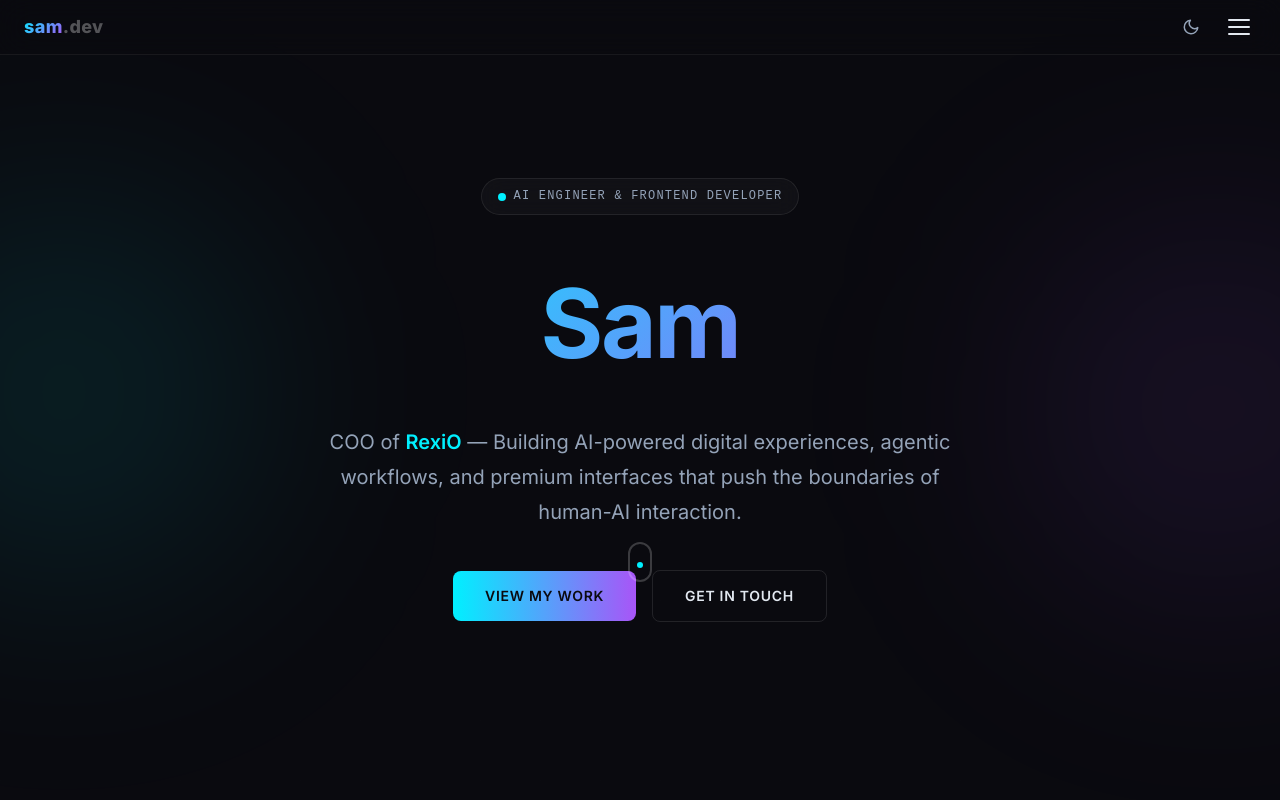
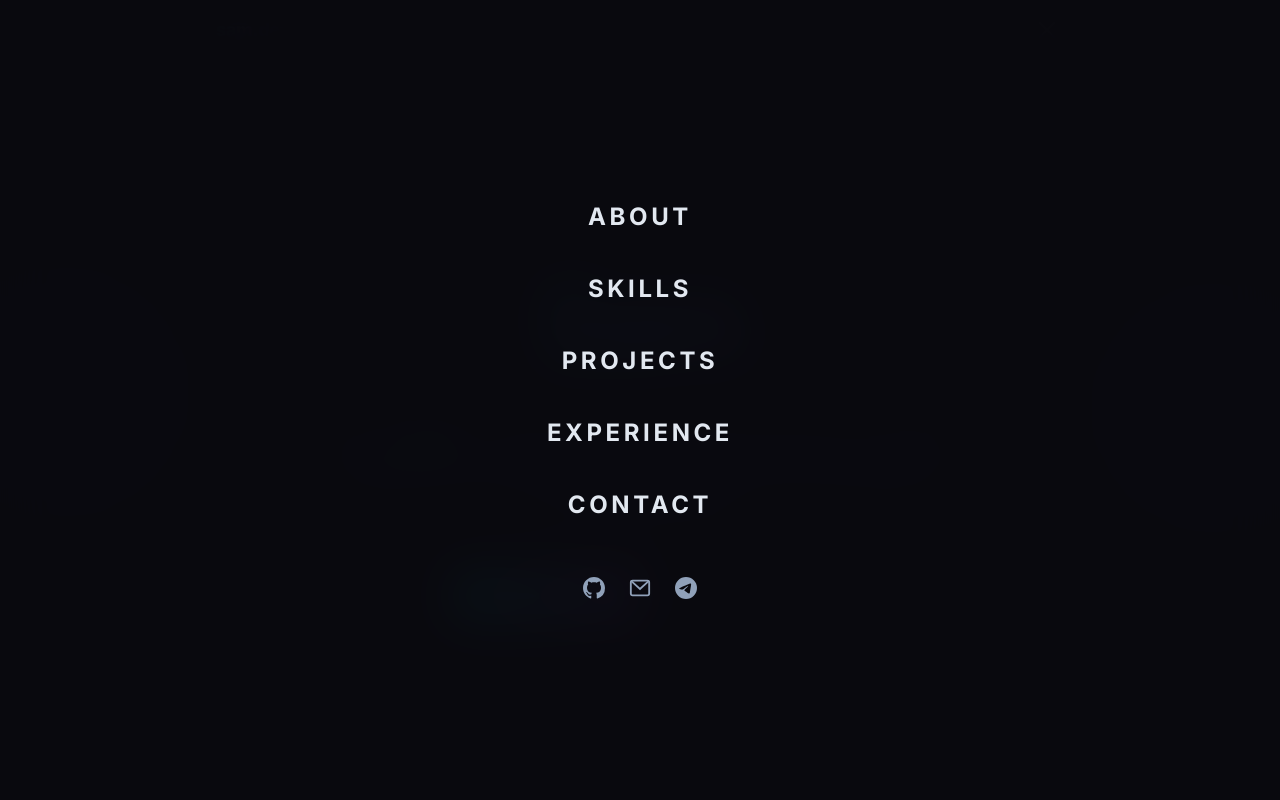
Before and after one commit to samthe-dev/myportfolio, a Next.js app: page / in a window 1280 px wide. Both pictures are taken after a click on the button "Toggle menu". Shown: the top 800 px of the page. Built offline with nearby package versions, Linux system fonts and the light colour scheme.

Commit message:
fix: navbar rewrite — removed dark mode toggle, Tailwind classes, max-w-4xl matching content, body scroll lock

```diff
--- a/src/components/Navbar.tsx
+++ b/src/components/Navbar.tsx
@@ -24,98 +24,60 @@ export default function Navbar() {
     return () => window.removeEventListener("scroll", handleScroll);
   }, []);
 
+  // Lock body scroll when mobile menu is open
+  useEffect(() => {
+    if (mobileOpen) {
+      document.body.style.overflow = "hidden";
+    } else {
+      document.body.style.overflow = "";
+    }
+    return () => { document.body.style.overflow = ""; };
+  }, [mobileOpen]);
+
   if (!mounted) return null;
 
   return (
     <>
-      {/* Navbar Container — full width, flex, space-between */}
-      <header
+      {/* ===== NAVBAR CONTAINER ===== */}
+      <header className="fixed top-0 left-0 right-0 z-50 w-full border-b border-white/[0.06] transition-all duration-300"
         style={{
-          position: "fixed", top: 0, left: 0, right: 0, zIndex: 50,
-          width: "100%", boxSizing: "border-box",
           background: scrolled ? "rgba(10,10,15,0.85)" : "rgba(10,10,15,0.6)",
           backdropFilter: "blur(16px)",
-          borderBottom: "1px solid rgba(255,255,255,0.06)",
-          transition: "all 0.3s ease",
         }}
       >
-        <div
-          style={{
-            width: "100%", margin: "0 auto",
-            display: "flex", alignItems: "center", justifyContent: "space-between",
-            padding: "0.75rem 1.5rem",
-            boxSizing: "border-box",
-          }}
-        >
+        <div className="w-full max-w-4xl mx-auto flex items-center justify-between px-6 py-4">
           {/* Left: Logo */}
-          <a href="#" style={{
-            fontSize: "1.125rem", fontWeight: 800, letterSpacing: "0.02em",
-            textDecoration: "none", flexShrink: 0,
-          }}>
-            <span style={{
-              background: "linear-gradient(135deg, #00f0ff, #a855f7)",
-              WebkitBackgroundClip: "text", WebkitTextFillColor: "transparent",
-              backgroundClip: "text",
-            }}>sam</span>
-            <span style={{ color: "rgba(255,255,255,0.3)" }}>.dev</span>
+          <a href="#" className="text-lg font-extrabold tracking-tight no-underline shrink-0">
+            <span className="bg-gradient-to-r from-cyan-400 to-purple-500 bg-clip-text text-transparent">sam</span>
+            <span className="text-white/30">.dev</span>
           </a>
 
-          {/* Right: Theme Toggle + Hamburger */}
-          <div style={{ display: "flex", alignItems: "center", gap: "1rem" }}>
-            {/* Theme Toggle (Moon icon) */}
-            <button
-              style={{
-                background: "none", border: "none", cursor: "pointer",
-                color: "#94a3b8", padding: "0.375rem", display: "flex",
-                alignItems: "center", justifyContent: "center",
-              }}
-              aria-label="Toggle theme"
-            >
-              <svg width="18" height="18" viewBox="0 0 24 24" fill="none" stroke="currentColor" strokeWidth="2" strokeLinecap="round" strokeLinejoin="round">
-                <path d="M21 12.79A9 9 0 1 1 11.21 3 7 7 0 0 0 21 12.79z" />
-              </svg>
-            </button>
-
-            {/* Hamburger Menu */}
+          {/* Right: Hamburger */}
           <button
             onClick={() => setMobileOpen(!mobileOpen)}
-              style={{
-                background: "none", border: "none", cursor: "pointer",
-                display: "flex", flexDirection: "column", justifyContent: "center",
-                alignItems: "center", gap: "5px", padding: "0.375rem",
-              }}
+            className="relative flex flex-col items-center justify-center gap-[5px] p-1.5 bg-transparent border-none cursor-pointer z-[60]"
             aria-label="Toggle menu"
           >
             <motion.span
-                animate={mobileOpen ? { rotate: 45, y: 8 } : { rotate: 0, y: 0 }}
+              animate={mobileOpen ? { rotate: 45, y: 7 } : { rotate: 0, y: 0 }}
               transition={{ duration: 0.3 }}
-                style={{
-                  width: 22, height: 2, background: "#e2e8f0",
-                  borderRadius: 2, display: "block", transformOrigin: "center",
-                }}
+              className="block w-[22px] h-[2px] bg-slate-200 rounded-sm origin-center"
             />
             <motion.span
               animate={mobileOpen ? { opacity: 0 } : { opacity: 1 }}
               transition={{ duration: 0.2 }}
-                style={{
-                  width: 22, height: 2, background: "#e2e8f0",
-                  borderRadius: 2, display: "block",
-                }}
+              className="block w-[22px] h-[2px] bg-slate-200 rounded-sm"
             />
             <motion.span
-                animate={mobileOpen ? { rotate: -45, y: -8 } : { rotate: 0, y: 0 }}
+              animate={mobileOpen ? { rotate: -45, y: -7 } : { rotate: 0, y: 0 }}
               transition={{ duration: 0.3 }}
-                style={{
-                  width: 22, height: 2, background: "#e2e8f0",
-                  borderRadius: 2, display: "block", transformOrigin: "center",
-                }}
+              className="block w-[22px] h-[2px] bg-slate-200 rounded-sm origin-center"
             />
           </button>
         </div>
-        </div>
       </header>
 
-      {/* Mobile Menu Overlay — fixed inset-0, full screen */}
+      {/* ===== MOBILE FULLSCREEN OVERLAY ===== */}
       <AnimatePresence>
         {mobileOpen && (
           <motion.div
@@ -124,14 +86,12 @@ export default function Navbar() {
             exit={{ opacity: 0 }}
             transition={{ duration: 0.3 }}
             onClick={() => setMobileOpen(false)}
+            className="fixed inset-0 z-[55] flex flex-col items-center justify-center gap-10"
             style={{
-              position: "fixed", inset: 0, zIndex: 55,
-              width: "100%", height: "100vh",
+              width: "100%",
+              height: "100vh",
               background: "rgba(10,10,15,0.97)",
               backdropFilter: "blur(24px)",
-              display: "flex", flexDirection: "column",
-              alignItems: "center", justifyContent: "center",
-              gap: "2.5rem",
             }}
           >
             {navLinks.map((link, i) => (
@@ -143,11 +103,7 @@ export default function Navbar() {
                 exit={{ opacity: 0, y: -10 }}
                 transition={{ duration: 0.3, delay: i * 0.08 }}
                 onClick={() => setMobileOpen(false)}
-                style={{
-                  fontSize: "1.5rem", fontWeight: 700, color: "#e2e8f0",
-                  textDecoration: "none", textTransform: "uppercase",
-                  letterSpacing: "0.15em",
-                }}
+                className="text-2xl font-bold text-slate-200 no-underline uppercase tracking-[0.15em]"
               >
                 {link.label}
               </motion.a>
@@ -158,15 +114,15 @@ export default function Navbar() {
               initial={{ opacity: 0 }}
               animate={{ opacity: 1 }}
               transition={{ delay: 0.5 }}
-              style={{ display: "flex", gap: "1.5rem", marginTop: "2rem" }}
+              className="flex gap-6 mt-4"
             >
-              <a href="https://github.com/samthe-dev" target="_blank" rel="noopener noreferrer" style={{ color: "#94a3b8" }}>
+              <a href="https://github.com/samthe-dev" target="_blank" rel="noopener noreferrer" className="text-slate-400 hover:text-white transition-colors">
                 <svg width="22" height="22" viewBox="0 0 24 24" fill="currentColor"><path d="M12 0C5.37 0 0 5.37 0 12c0 5.31 3.435 9.795 8.205 11.385.6.105.825-.255.825-.57 0-.285-.015-1.23-.015-2.235-3.015.555-3.795-.735-4.035-1.41-.135-.345-.72-1.41-1.23-1.695-.42-.225-1.02-.78-.015-.795.945-.015 1.62.87 1.845 1.23 1.08 1.815 2.805 1.305 3.495.99.105-.78.42-1.305.765-1.605-2.67-.3-5.46-1.335-5.46-5.925 0-1.305.465-2.385 1.23-3.225-.12-.3-.54-1.53.12-3.18 0 0 1.005-.315 3.3 1.23.96-.27 1.98-.405 3-.405s2.04.135 3 .405c2.295-1.56 3.3-1.23 3.3-1.23.66 1.65.24 2.88.12 3.18.765.84 1.23 1.905 1.23 3.225 0 4.605-2.805 5.625-5.475 5.925.435.375.81 1.095.81 2.22 0 1.605-.015 2.895-.015 3.3 0 .315.225.69.825.57A12.02 12.02 0 0024 12c0-6.63-5.37-12-12-12z" /></svg>
               </a>
-              <a href="mailto:sammiahmedsam@gmail.com" style={{ color: "#94a3b8" }}>
+              <a href="mailto:sammiahmedsam@gmail.com" className="text-slate-400 hover:text-white transition-colors">
                 <svg width="22" height="22" viewBox="0 0 24 24" fill="none" stroke="currentColor" strokeWidth="2"><rect x="2" y="4" width="20" height="16" rx="2"/><path d="M22 4L12 13L2 4"/></svg>
               </a>
-              <a href="https://t.me/seiz_1_e" target="_blank" rel="noopener noreferrer" style={{ color: "#94a3b8" }}>
+              <a href="https://t.me/seiz_1_e" target="_blank" rel="noopener noreferrer" className="text-slate-400 hover:text-white transition-colors">
                 <svg width="22" height="22" viewBox="0 0 24 24" fill="currentColor"><path d="M11.944 0A12 12 0 000 12a12 12 0 0012 12 12 12 0 0012-12A12 12 0 0012 0a12 12 0 00-.056 0zm4.962 7.224c.1-.002.321.023.465.14a.506.506 0 01.171.325c.016.093.036.306.02.472-.18 1.898-.962 6.502-1.36 8.627-.168.9-.499 1.201-.82 1.23-.696.065-1.225-.46-1.9-.902-1.056-.693-1.653-1.124-2.678-1.8-1.185-.78-.417-1.21.258-1.91.177-.184 3.247-2.977 3.307-3.23.007-.032.014-.15-.056-.212s-.174-.041-.249-.024c-.106.024-1.793 1.14-5.061 3.345-.479.33-.913.49-1.302.48-.428-.008-1.252-.241-1.865-.44-.752-.245-1.349-.374-1.297-.789.027-.216.325-.437.893-.663 3.498-1.524 5.83-2.529 6.998-3.014 3.332-1.386 4.025-1.627 4.476-1.635z" /></svg>
               </a>
             </motion.div>
```
Lines whose indentation alone changed are shown as unchanged.
